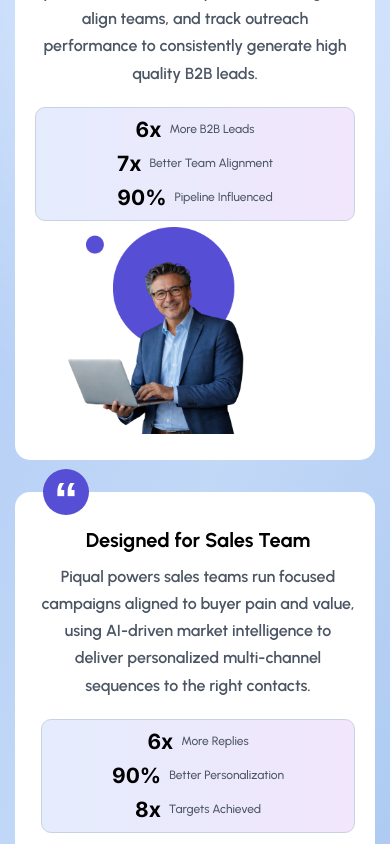
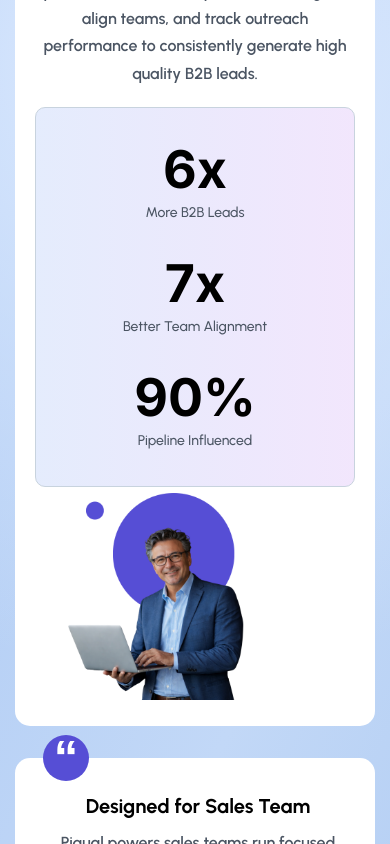
Before and after one commit to godson-azariah/piqual, a Next.js app: page / in a window 390 px wide. Shown: the part 3920-4764 px from the top of the page. Built offline with nearby package versions, Linux system fonts and the light colour scheme.

Commit message:
sales motion polish

```diff
--- a/components/SalesMotion.tsx
+++ b/components/SalesMotion.tsx
@@ -3,9 +3,21 @@
 import Image from "next/image";
 import { useEffect, useRef, useState } from "react";
 
-type CounterProps = { value: number; suffix: string; label: string };
+type CounterProps = { value: number; suffix: string; label: string; isMobile: boolean };
 
-function Counter({ value, suffix, label }: CounterProps) {
+function useIsMobile() {
+  const [isMobile, setIsMobile] = useState(false);
+  useEffect(() => {
+    const mq = window.matchMedia("(max-width: 767px)");
+    const update = () => setIsMobile(mq.matches);
+    update();
+    mq.addEventListener("change", update);
+    return () => mq.removeEventListener("change", update);
+  }, []);
+  return isMobile;
+}
+
+function Counter({ value, suffix, label, isMobile }: CounterProps) {
   const ref = useRef<HTMLDivElement>(null);
   const [count, setCount] = useState(0);
 
@@ -27,15 +39,51 @@
     return () => observer.disconnect();
   }, [value]);
 
-  return <div className="motion-counter" ref={ref}><strong>{count}{suffix}</strong><span>{label}</span></div>;
+  return (
+    <div
+      className="motion-counter"
+      ref={ref}
+      style={isMobile ? {
+        flexDirection: "column",
+        alignItems: "center",
+        justifyContent: "center",
+        textAlign: "center",
+        gap: "8px",
+      } : undefined}
+    >
+      <strong style={isMobile ? { fontSize: "52px", lineHeight: 1 } : undefined}>{count}{suffix}</strong>
+      <span style={isMobile ? { marginTop: 0, fontSize: "14px" } : undefined}>{label}</span>
+    </div>
+  );
 }
 
 const leaderCounters = [[6, "x", "More B2B Leads"], [7, "x", "Better Team Alignment"], [90, "%", "Pipeline Influenced"]] as const;
 const teamCounters = [[6, "x", "More Replies"], [90, "%", "Better Personalization"], [8, "x", "Targets Achieved"]] as const;
 
 export default function SalesMotion() {
+  const isMobile = useIsMobile();
+  const countersStyle = isMobile ? {
+    display: "flex" as const,
+    flexDirection: "column" as const,
+    gap: "36px",
+    padding: "36px 20px",
+  } : undefined;
+
   return (
     <section className="sales-motion-section">
+      <style jsx>{`
+        /* Fix the quotation-mark badge centering (both desktop and mobile).
+           The global rule leans on line-height/padding-top as a centering
+           hack, which puts the glyph off-center; flex centering fixes it
+           for every breakpoint in one rule. */
+        .motion-quote {
+          display: flex;
+          align-items: center;
+          justify-content: center;
+          padding-top: 0;
+          line-height: 1;
+        }
+      `}</style>
       <div className="sales-motion-divider" aria-hidden="true">
         <svg
           xmlns="http://www.w3.org/2000/svg"
@@ -56,10 +104,24 @@
         <h2>Designed to Match Your Sales Motion</h2>
         <div className="motion-card motion-card-leaders">
           <div className="motion-image"><Image src="/sales-leaders.png" alt="Sales leader" width={1200} height={1200} /></div>
-          <div className="motion-copy"><div className="motion-quote motion-quote-right">&rdquo;</div><h3>Designed for Sales Leaders</h3><p>Piqual helps sales leaders build a clear sales plan based on market position, set targets, align teams, and track outreach performance to consistently generate high quality B2B leads.</p><div className="motion-counters">{leaderCounters.map(([value, suffix, label]) => <Counter key={label} value={value} suffix={suffix} label={label} />)}</div></div>
+          <div className="motion-copy">
+            <div className="motion-quote motion-quote-right">&rdquo;</div>
+            <h3>Designed for Sales Leaders</h3>
+            <p>Piqual helps sales leaders build a clear sales plan based on market position, set targets, align teams, and track outreach performance to consistently generate high quality B2B leads.</p>
+            <div className="motion-counters" style={countersStyle}>
+              {leaderCounters.map(([value, suffix, label]) => <Counter key={label} value={value} suffix={suffix} label={label} isMobile={isMobile} />)}
+            </div>
+          </div>
         </div>
         <div className="motion-card motion-card-team">
-          <div className="motion-copy"><div className="motion-quote motion-quote-left">&ldquo;</div><h3>Designed for Sales Team</h3><p>Piqual powers sales teams run focused campaigns aligned to buyer pain and value, using AI-driven market intelligence to deliver personalized multi-channel sequences to the right contacts.</p><div className="motion-counters">{teamCounters.map(([value, suffix, label]) => <Counter key={label} value={value} suffix={suffix} label={label} />)}</div></div>
+          <div className="motion-copy">
+            <div className="motion-quote motion-quote-left">&ldquo;</div>
+            <h3>Designed for Sales Team</h3>
+            <p>Piqual powers sales teams run focused campaigns aligned to buyer pain and value, using AI-driven market intelligence to deliver personalized multi-channel sequences to the right contacts.</p>
+            <div className="motion-counters" style={countersStyle}>
+              {teamCounters.map(([value, suffix, label]) => <Counter key={label} value={value} suffix={suffix} label={label} isMobile={isMobile} />)}
+            </div>
+          </div>
           <div className="motion-image"><Image src="/sales-team.png" alt="Sales team" width={1200} height={1200} /></div>
         </div>
       </div>
```
